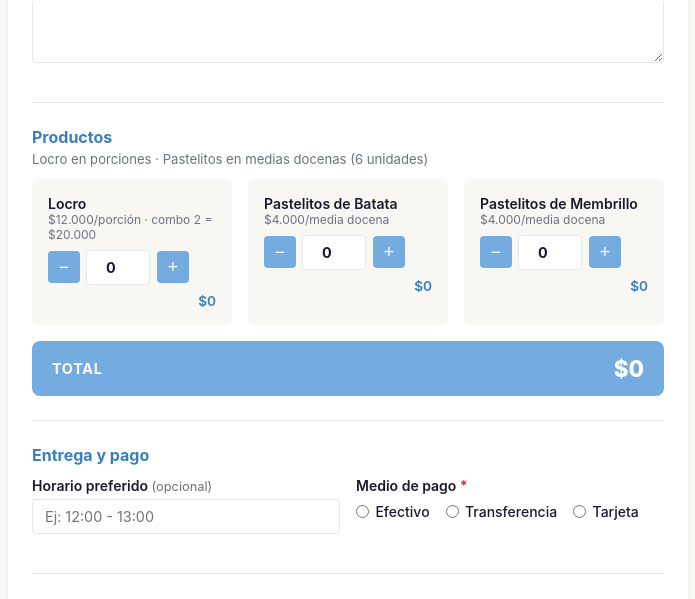
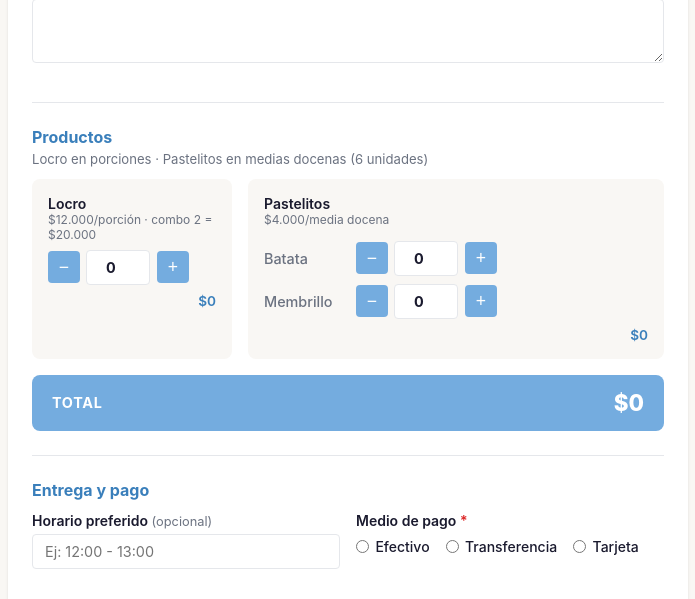
Before and after one commit to clcdavi/ventasRF, a Flask app: page /nuevo-pedido in a window 1280 px wide. Shown: the part 357-956 px from the top of the page, without its empty margins (52-747 px from the left). Run offline with Flask 3, Linux system fonts and the light colour scheme.

Commit message:
Pastelitos: unit-based selection with mixed flavors, price per 6 units

```diff
--- a/models.py
+++ b/models.py
@@ -60,8 +60,10 @@
 
 
 def calcular_total(qty_locro, qty_batata, qty_membrillo):
+    import math
     total_locro = (qty_locro // 2) * PRECIO_LOCRO_COMBO + (qty_locro % 2) * PRECIO_LOCRO_UNITARIO
-    total_pastelitos = (qty_batata + qty_membrillo) * PRECIO_PASTELITO_MEDIA_DOCENA
+    total_unidades = qty_batata + qty_membrillo
+    total_pastelitos = math.ceil(total_unidades / 6) * PRECIO_PASTELITO_MEDIA_DOCENA if total_unidades > 0 else 0
     return total_locro + total_pastelitos
 
 
--- a/static/css/style.css
+++ b/static/css/style.css
@@ -182,6 +182,29 @@
 
 .btn-icon:hover { background: var(--bg); }
 .btn-icon.disabled { opacity: .35; cursor: not-allowed; }
+
+/* ── Pastelitos por sabor ────────────────────────────────────────────────── */
+.producto-item--wide { grid-column: span 2; }
+
+.pastelitos-grid {
+  display: flex;
+  flex-direction: column;
+  gap: .5rem;
+  margin-top: .4rem;
+}
+
+.sabor-row {
+  display: flex;
+  align-items: center;
+  gap: .75rem;
+}
+
+.sabor-label {
+  width: 80px;
+  font-size: .9rem;
+  color: var(--text-muted);
+  font-weight: 500;
+}
 
 /* ── Botón de estado de pago ─────────────────────────────────────────────── */
 .btn-pagado {
--- a/static/js/order_form.js
+++ b/static/js/order_form.js
@@ -36,7 +36,8 @@
 // ── Cálculo del total ────────────────────────────────────────────────────────
 function calcularTotal(qLocro, qBatata, qMembrillo) {
   const totalLocro      = Math.floor(qLocro / 2) * PRECIO_LOCRO_COMBO + (qLocro % 2) * PRECIO_LOCRO_UNITARIO;
-  const totalPastelitos = (qBatata + qMembrillo) * PRECIO_PASTELITO_MEDIA_DOCENA;
+  const totalUnidades   = qBatata + qMembrillo;
+  const totalPastelitos = totalUnidades > 0 ? Math.ceil(totalUnidades / 6) * PRECIO_PASTELITO_MEDIA_DOCENA : 0;
   return totalLocro + totalPastelitos;
 }
 
@@ -45,24 +46,34 @@
   const qBatata    = parseInt(document.getElementById('cantidad_pastelito_batata')?.value)    || 0;
   const qMembrillo = parseInt(document.getElementById('cantidad_pastelito_membrillo')?.value) || 0;
 
-  // Subtotales por producto
-  const subLocro     = Math.floor(qLocro / 2) * PRECIO_LOCRO_COMBO + (qLocro % 2) * PRECIO_LOCRO_UNITARIO;
-  const subBatata    = qBatata * PRECIO_PASTELITO_MEDIA_DOCENA;
-  const subMembrillo = qMembrillo * PRECIO_PASTELITO_MEDIA_DOCENA;
+  const subLocro       = Math.floor(qLocro / 2) * PRECIO_LOCRO_COMBO + (qLocro % 2) * PRECIO_LOCRO_UNITARIO;
+  const totalUnidades  = qBatata + qMembrillo;
+  const subPastelitos  = totalUnidades > 0 ? Math.ceil(totalUnidades / 6) * PRECIO_PASTELITO_MEDIA_DOCENA : 0;
+  const mediaDocenas   = Math.ceil(totalUnidades / 6);
+  const subBatata      = 0;
+  const subMembrillo   = 0;
 
-  const subLocroEl     = document.getElementById('sub-locro');
-  const subBataEl      = document.getElementById('sub-batata');
-  const subMembrEl     = document.getElementById('sub-membrillo');
-  if (subLocroEl)  subLocroEl.textContent  = `$${fmt(subLocro)}`;
-  if (subBataEl)   subBataEl.textContent   = `$${fmt(subBatata)}`;
-  if (subMembrEl)  subMembrEl.textContent  = `$${fmt(subMembrillo)}`;
+  const subLocroEl  = document.getElementById('sub-locro');
+  const subPastEl   = document.getElementById('sub-pastelitos');
+  if (subLocroEl) subLocroEl.textContent = `$${fmt(subLocro)}`;
+  if (subPastEl) {
+    if (totalUnidades > 0) {
+      const resto = totalUnidades % 6;
+      const hint  = resto === 0
+        ? `${mediaDocenas} media${mediaDocenas > 1 ? 's' : ''} docena${mediaDocenas > 1 ? 's' : ''} · $${fmt(subPastelitos)}`
+        : `${totalUnidades} ud · ${mediaDocenas} ½doc (faltan ${6 - resto} para completar) · $${fmt(subPastelitos)}`;
+      subPastEl.textContent = hint;
+    } else {
+      subPastEl.textContent = '$0';
+    }
+  }
 
-  const total = subLocro + subBatata + subMembrillo;
+  const total = subLocro + subPastelitos;
   if (totalElem) totalElem.textContent = `$${fmt(total)}`;
 
   // Habilitar submit solo si hay al menos un producto
   if (btnSubmit) {
-    btnSubmit.disabled = (qLocro + qBatata + qMembrillo === 0);
+    btnSubmit.disabled = (qLocro + totalUnidades === 0);
   }
 }
 
--- a/templates/nuevo_pedido.html
+++ b/templates/nuevo_pedido.html
@@ -68,30 +68,30 @@
         <span class="subtotal" id="sub-locro">$0</span>
       </div>
 
-      <div class="producto-item">
-        <label for="cantidad_pastelito_batata">
-          Pastelitos de Batata
-          <span class="precio-hint" id="hint-pastelito">$4.000/media docena</span>
+      <div class="producto-item producto-item--wide">
+        <label>
+          Pastelitos
+          <span class="precio-hint" id="hint-pastelito">$4.000 cada 6 unidades (media docena)</span>
         </label>
+        <div class="pastelitos-grid">
+          <div class="sabor-row">
+            <span class="sabor-label">Batata</span>
             <div class="qty-input-wrap">
               <button type="button" class="qty-btn" data-target="cantidad_pastelito_batata" data-delta="-1">−</button>
               <input type="number" id="cantidad_pastelito_batata" name="cantidad_pastelito_batata" value="0" min="0" class="qty-input" />
               <button type="button" class="qty-btn" data-target="cantidad_pastelito_batata" data-delta="1">+</button>
             </div>
-        <span class="subtotal" id="sub-batata">$0</span>
           </div>
-
-      <div class="producto-item">
-        <label for="cantidad_pastelito_membrillo">
-          Pastelitos de Membrillo
-          <span class="precio-hint">$4.000/media docena</span>
-        </label>
+          <div class="sabor-row">
+            <span class="sabor-label">Membrillo</span>
             <div class="qty-input-wrap">
               <button type="button" class="qty-btn" data-target="cantidad_pastelito_membrillo" data-delta="-1">−</button>
               <input type="number" id="cantidad_pastelito_membrillo" name="cantidad_pastelito_membrillo" value="0" min="0" class="qty-input" />
               <button type="button" class="qty-btn" data-target="cantidad_pastelito_membrillo" data-delta="1">+</button>
             </div>
-        <span class="subtotal" id="sub-membrillo">$0</span>
+          </div>
+        </div>
+        <span class="subtotal" id="sub-pastelitos">$0</span>
       </div>
 
     </div>
```
Also changed, not shown: templates/editar_pedido.html (+12 -12 lines). Lines whose indentation alone changed are shown as unchanged.
